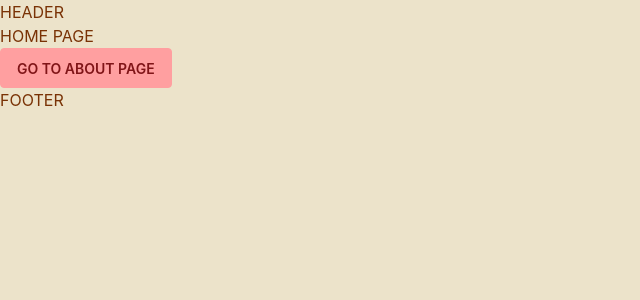
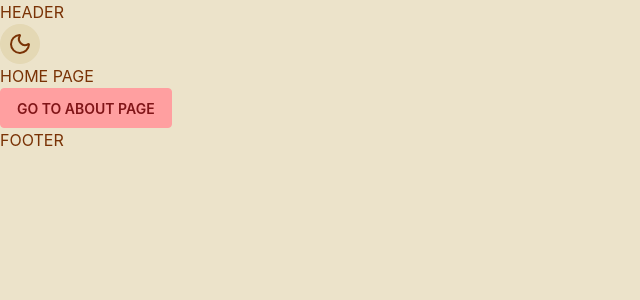
Before and after one commit to RichieRAWR-666/paw-2-reack, a React (Vite) app: page / in a window 1280 px wide. Shown: the top 300 px of the page, without its empty margins (0-640 px from the left). Built offline with nearby package versions, Linux system fonts and the light colour scheme.

Commit message:
update themeswap

```diff
--- a/src/layouts/PublicLayout.jsx
+++ b/src/layouts/PublicLayout.jsx
@@ -1,10 +1,12 @@
 import React from 'react'
 import { Outlet } from 'react-router'
+import ThemeSwap from '../components/ThemeSwap'
 
 const PublicLayout = () => {
   return (
     <div>
         <h1>HEADER</h1>
+       <ThemeSwap/>
         <Outlet/>
         <footer>FOOTER</footer>
     </div>
```
